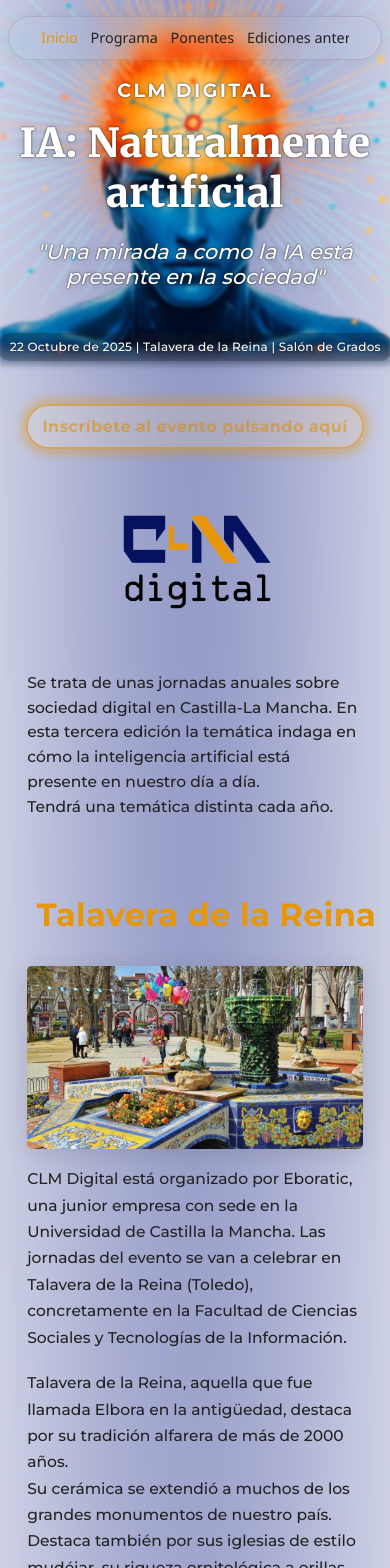
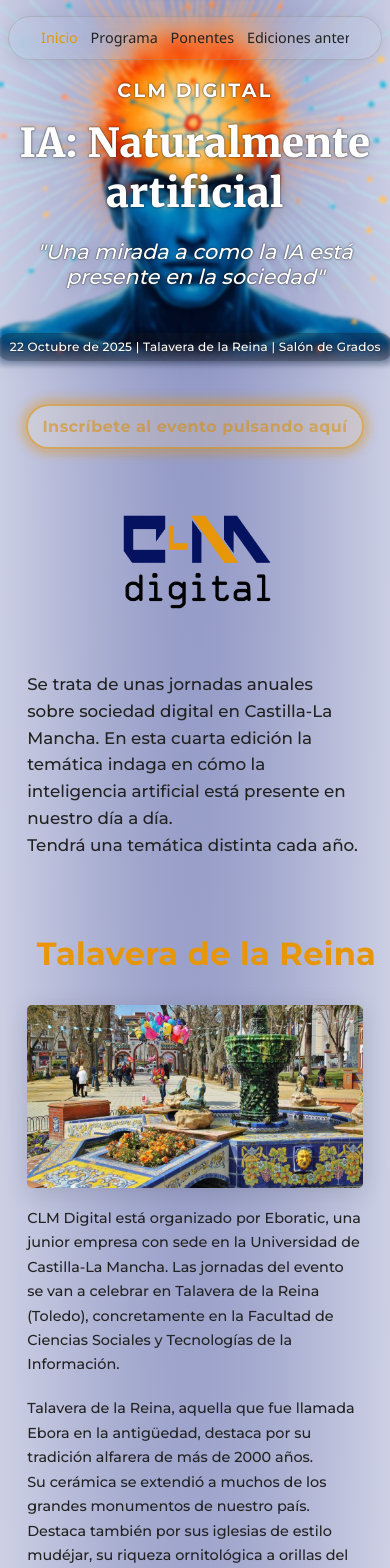
Before and after one commit to fernandomartin18/clmDigital, a React (Vite) app: page / in a window 390 px wide. Shown: the top 1568 px of the page. Built offline with nearby package versions, Linux system fonts and the light colour scheme.

Commit message:
Arreglo de errores

```diff
--- a/index.html
+++ b/index.html
@@ -5,6 +5,21 @@
     <link rel="icon" type="image/svg+xml" href="/favicon.png" />
     <meta name="viewport" content="width=device-width, initial-scale=1.0" />
     <title>CLM Digital</title>
+    <!-- Meta descripción para Google -->
+    <meta name="description" content="Se trata de unas jornadas anuales sobre sociedad digital en Castilla-La Mancha. En esta cuarta edición la temática indaga en cómo la inteligencia artificial está presente en nuestro día a día." />
+    <!-- Palabras clave -->
+    <meta name="keywords" content="CLM Digital, jornadas, sociedad digital, Castilla-La Mancha, inteligencia artificial, tecnología, eventos, digitalización" />
+    <!-- Open Graph para compartir en redes sociales -->
+    <meta property="og:title" content="CLM Digital" />
+    <meta property="og:description" content="Se trata de unas jornadas anuales sobre sociedad digital en Castilla-La Mancha. En esta cuarta edición la temática indaga en cómo la inteligencia artificial está presente en nuestro día a día." />
+    <meta property="og:image" content="/favicon.png" />
+    <meta property="og:type" content="website" />
+    <meta property="og:url" content="https://clm-digital.org/" />
+    <!-- Twitter Card -->
+    <meta name="twitter:card" content="summary_large_image" />
+    <meta name="twitter:title" content="CLM Digital" />
+    <meta name="twitter:description" content="Se trata de unas jornadas anuales sobre sociedad digital en Castilla-La Mancha. En esta cuarta edición la temática indaga en cómo la inteligencia artificial está presente en nuestro día a día." />
+    <meta name="twitter:image" content="/favicon.png" />
   </head>
   <body>
     <div id="root"></div>
--- a/src/components/Inicio.jsx
+++ b/src/components/Inicio.jsx
@@ -51,7 +51,7 @@
           />
           <div className="inicio-info-content">
             <p>
-              Se trata de unas jornadas anuales sobre sociedad digital en Castilla-La Mancha. En esta tercera edición la temática indaga en cómo la inteligencia artificial está presente en nuestro día a día.
+              Se trata de unas jornadas anuales sobre sociedad digital en Castilla-La Mancha. En esta cuarta edición la temática indaga en cómo la inteligencia artificial está presente en nuestro día a día.
               <br />
               Tendrá una temática distinta cada año.
             </p>
@@ -68,10 +68,10 @@
           />
           <div className="talavera-text">
             <p>
-              CLM Digital está organizado por Eboratic, una junior empresa con sede en la Universidad de Castilla la Mancha. Las jornadas del evento se van a celebrar en Talavera de la Reina (Toledo), concretamente en la Facultad de Ciencias Sociales y Tecnologías de la Información.
+              CLM Digital está organizado por Eboratic, una junior empresa con sede en la Universidad de Castilla-La Mancha. Las jornadas del evento se van a celebrar en Talavera de la Reina (Toledo), concretamente en la Facultad de Ciencias Sociales y Tecnologías de la Información.
             </p>
             <p>
-              Talavera de la Reina, aquella que fue llamada Elbora en la antigüedad, destaca por su tradición alfarera de más de 2000 años.<br />
+              Talavera de la Reina, aquella que fue llamada Ebora en la antigüedad, destaca por su tradición alfarera de más de 2000 años.<br />
               Su cerámica se extendió a muchos de los grandes monumentos de nuestro país. Destaca también por sus iglesias de estilo mudéjar, su riqueza ornitológica a orillas del río Tajo, sus fiestas de Las Mondas (una de las más antiguas de toda Europa) y su riqueza gastronómica. Conservando su esencia ha evolucionado a una ciudad moderna, bien comunicada con el puente vertical más alto de toda España, convirtiéndose en el foco de atención de multitud de empresas del ámbito tecnológico, que ayudan a forjar futuros talentos en la ingeniería y colaborar en la investigación.
             </p>
             <p>
--- a/src/css/Inicio.css
+++ b/src/css/Inicio.css
@@ -497,7 +497,7 @@
     margin-top: 1rem;
   }
   .inicio-info-content p {
-    font-size: 1rem;
+    font-size: 1.15rem;
   }
   .talavera-img {
     width: 220px;
@@ -536,7 +536,7 @@
     margin-top: 0.5rem;
   }
   .inicio-info-content p {
-    font-size: 0.97rem;
+    font-size: 1.05rem;
     padding-left: 1.2rem;
     padding-right: 1.2rem;
     margin-bottom: 1rem;
@@ -575,7 +575,7 @@
   }
   .talavera-text {
     text-align: left;
-    font-size: 0.97rem;
+    font-size: 0.9rem;
     padding-left: 1.2rem;
     padding-right: 1.2rem;
   }
```
